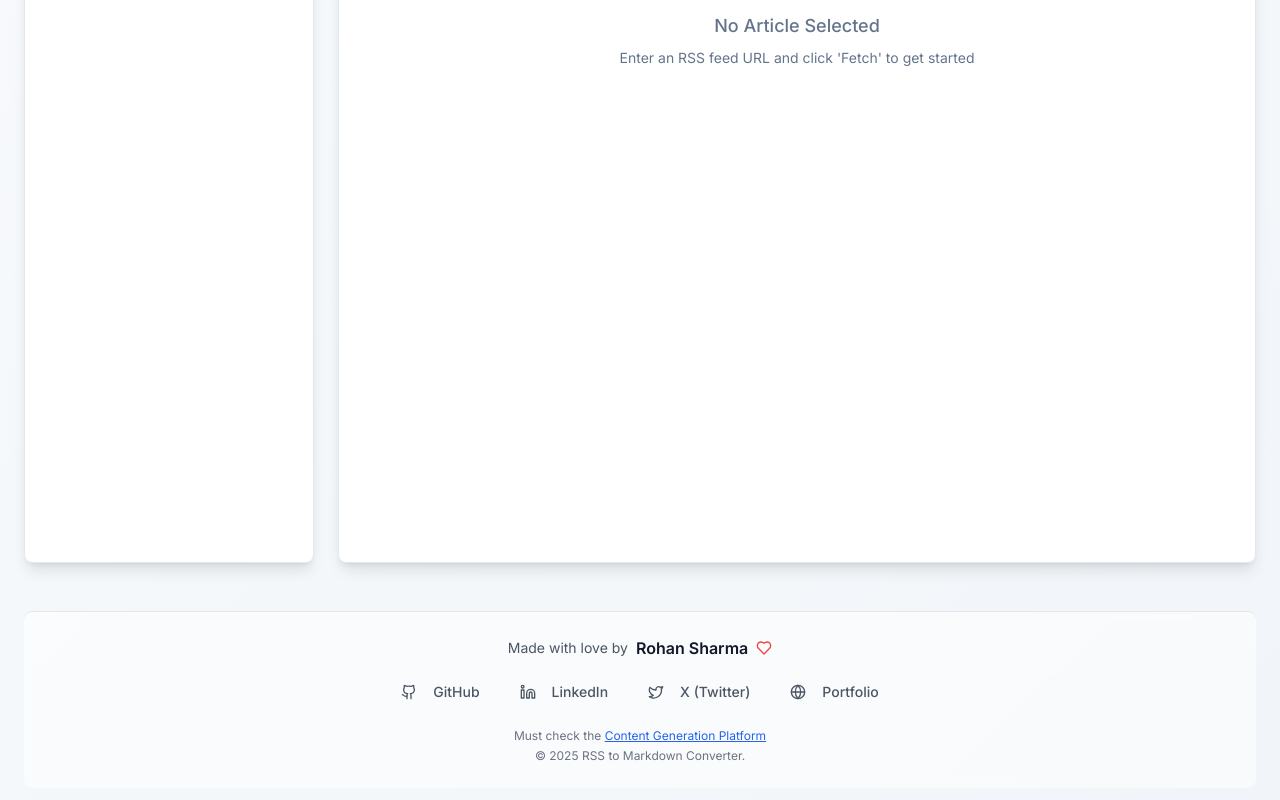
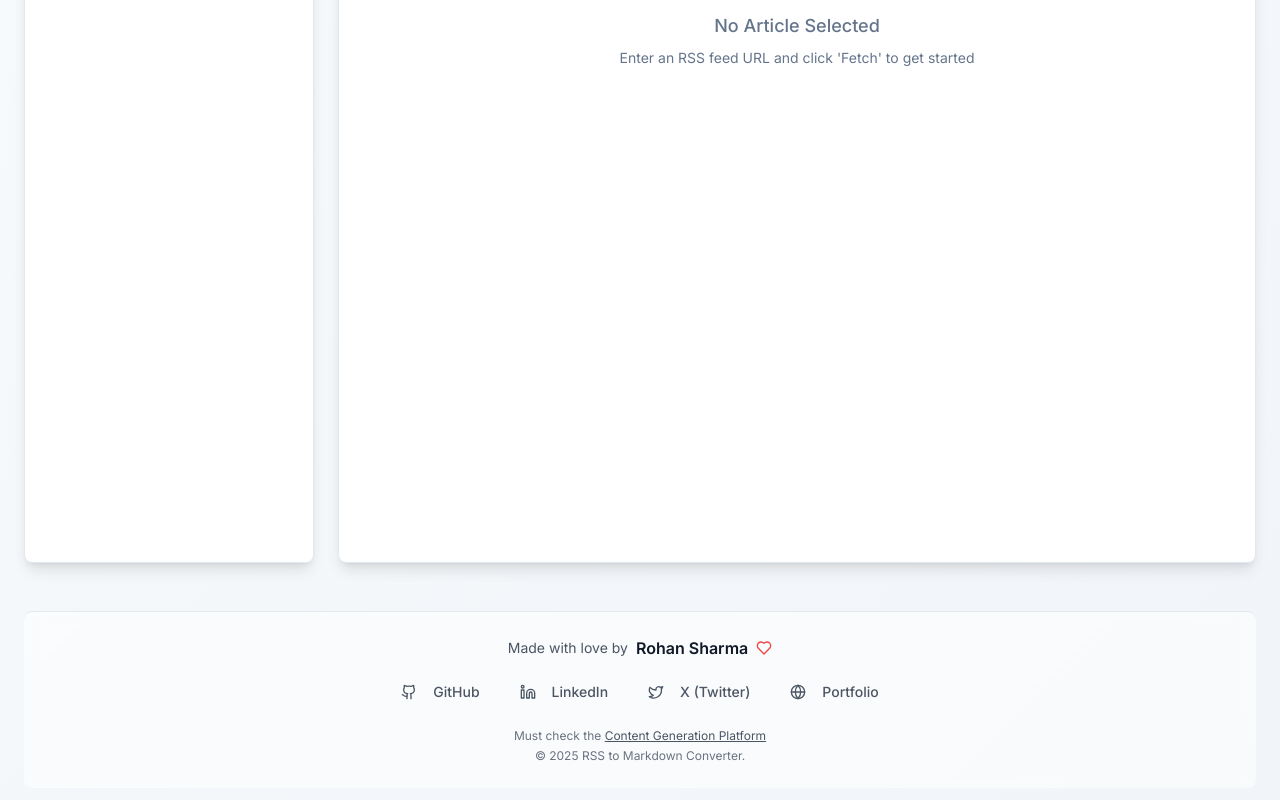
Before and after one commit to RS-labhub/rss-markdown-converter, a Next.js app: page / in a window 1280 px wide. Shown: the part 417-1217 px from the top of the page. Built offline with nearby package versions, Linux system fonts and the light colour scheme.

Commit message:
fix: links

```diff
--- a/app/page.tsx
+++ b/app/page.tsx
@@ -1003,10 +1003,10 @@ export default function RSSMarkdownPlatform() {
                 <p className="mt-1">
                   Must check the{" "}
                   <a
-                    href="https://content-generator.vercel.app"
+                    href="https://content-generation.vercel.app"
                     target="_blank"
                     rel="noopener noreferrer"
-                    className="text-blue-600 underline hover:text-blue-800"
+                    className="text-gray-600 underline hover:text-gray-800"
                   >
                     Content Generation Platform
                   </a>
```
